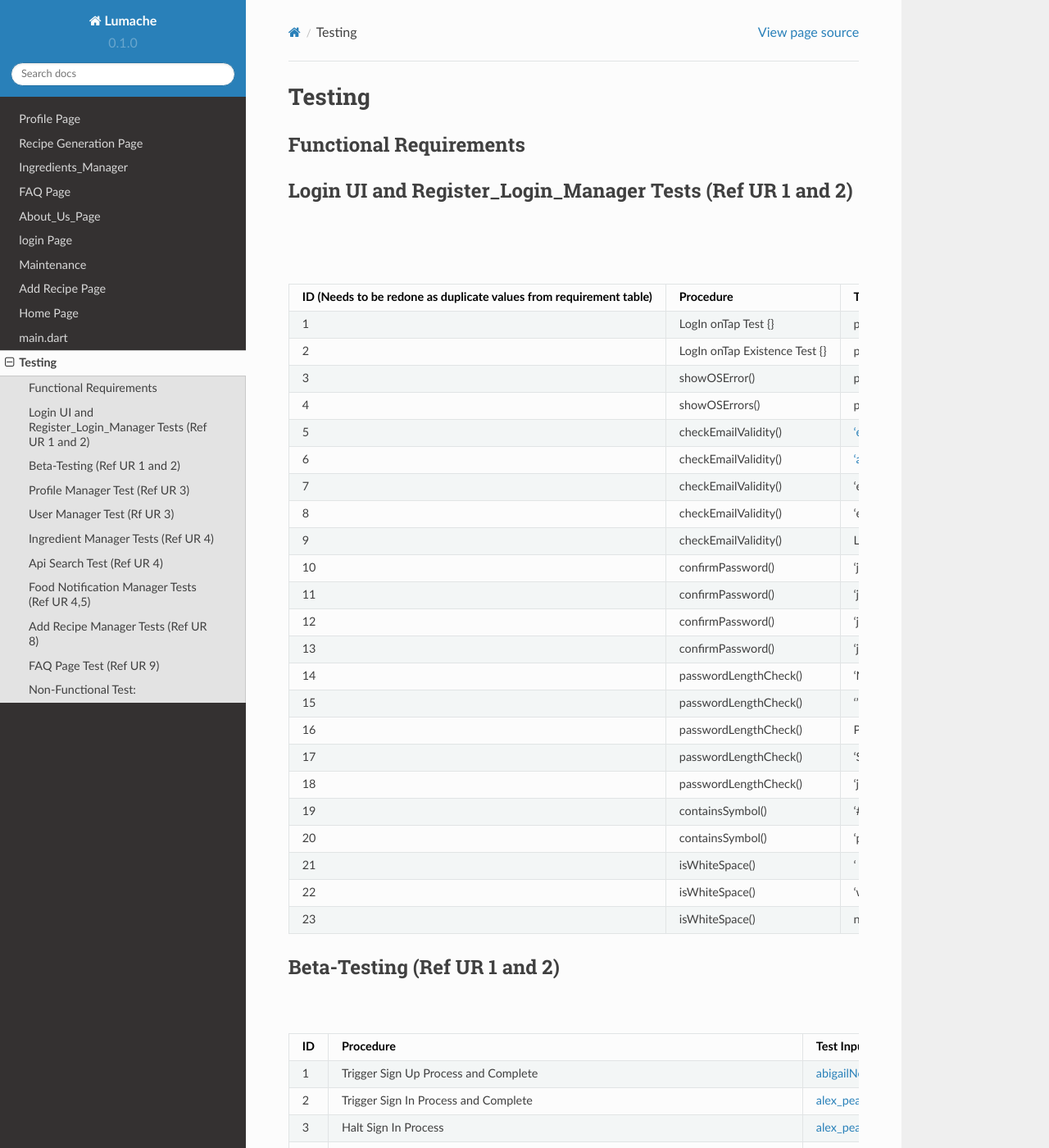
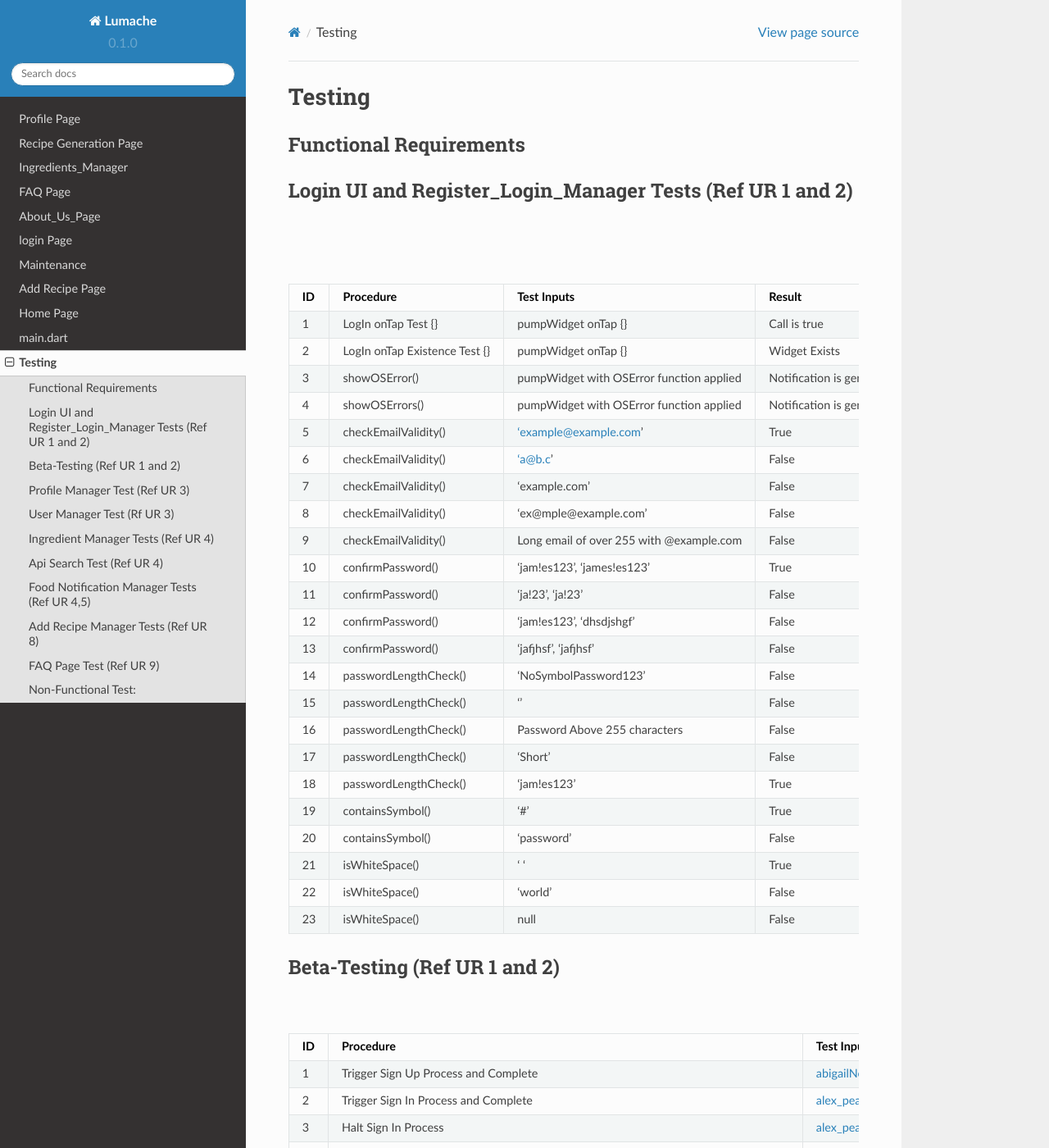
Before and after one commit to RhysRoo/SDRecipie_docs, a Sphinx documentation site: the page built from docs/source/testing.rst, in a window 1280 px wide and 1400 px high. Shown: the whole window at 82% size. Built offline with Sphinx 7.4.7 and the Read the Docs theme 2.0.0, drawn with Linux system fonts in a browser that asks for light colours; pages that are not in the unit, such as notebooks, are missing from menus.

Commit message:
Update testing.rst

```diff
--- a/docs/source/testing.rst
+++ b/docs/source/testing.rst
@@ -11,7 +11,7 @@ Login UI and Register_Login_Manager Tests  (Ref UR 1 and 2)
    :widths: 5 25 25 25 25
    :header-rows: 1
 
-   * - ID (Needs to be redone as duplicate values from requirement table)
+   * - ID
      - Procedure
      - Test Inputs
      - Result
```
